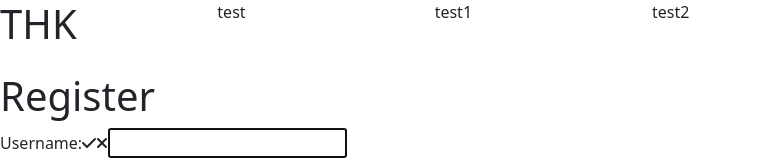
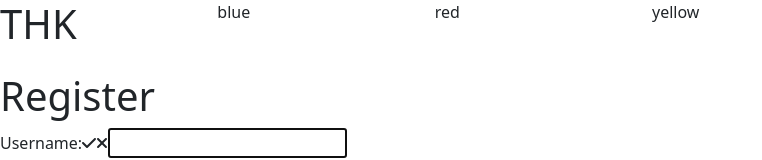
Before and after one commit to ThidgesB/Treehouse-Kitchen, a React (Create React App) app: page / in a window 1280 px wide. Shown: the top 160 px of the page, without its empty margins (0-762 px from the left). Built offline with nearby package versions, Linux system fonts and the light colour scheme.

Commit message:
testing aws amplify ci/cd build

```diff
--- a/src/Components/NavBar/NavBar.jsx
+++ b/src/Components/NavBar/NavBar.jsx
@@ -14,7 +14,7 @@ const NavBar = (props) => {
     )
 
 }
-const NavContent = ["test", "test1", "test2"]
+const NavContent = ["blue", "red", "yellow"]
 const NavItemContiner = (props) => {
 
     return (
```
